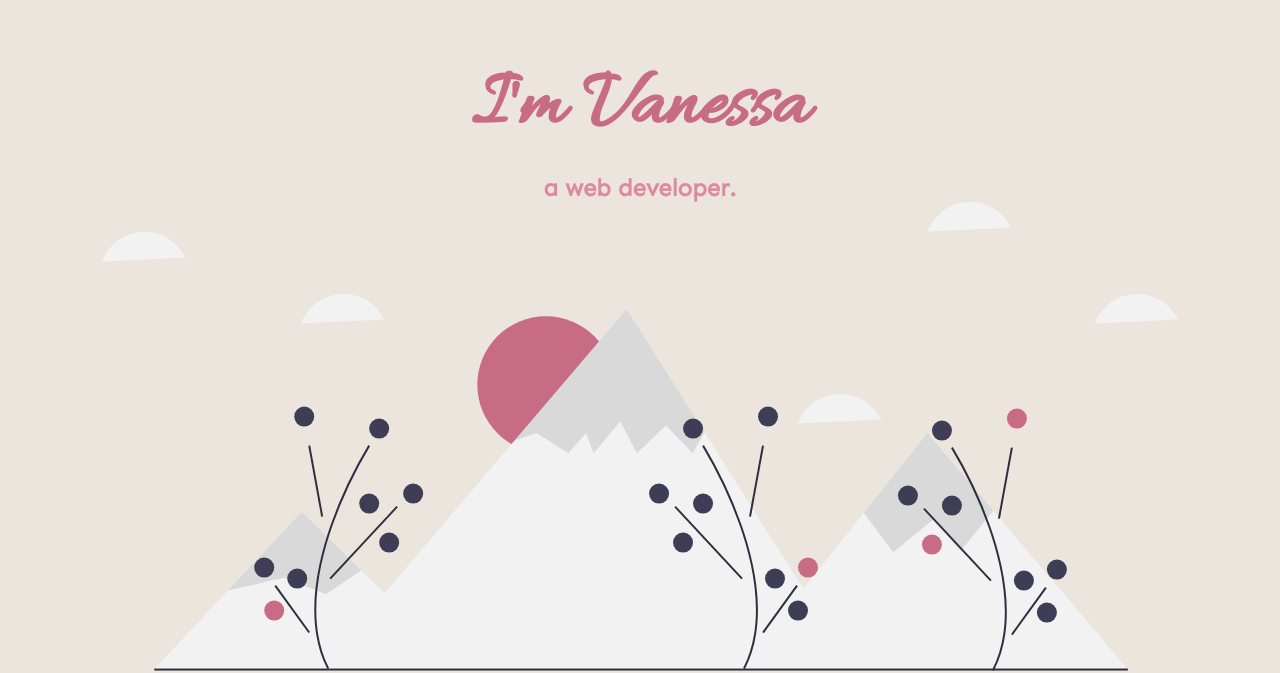
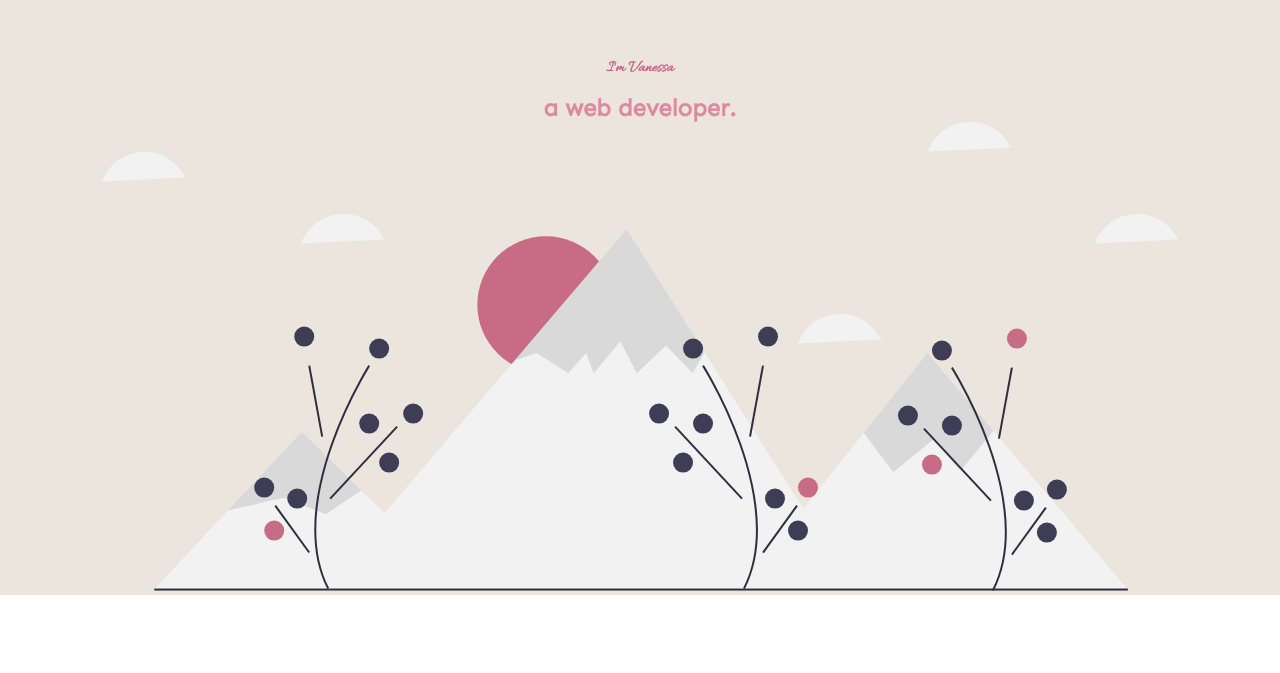
Before and after one commit to vanni4occhi/MyWebSite, a plain HTML site: page index.html in a window 1280 px wide. Shown: the part 128-801 px from the top of the page. Drawn offline with Linux system fonts and the light colour scheme.

Commit message:
Update style.css

```diff
--- a/css/style.css
+++ b/css/style.css
@@ -8,7 +8,7 @@ body {
 h1 {
   display: inline-block;
   color: #c86b85;
-  font-size: 5rem;
+  font-size: 1rem;
   margin: 60px auto 15px auto;
   font-family: 'Allura', cursive;
 }
```
